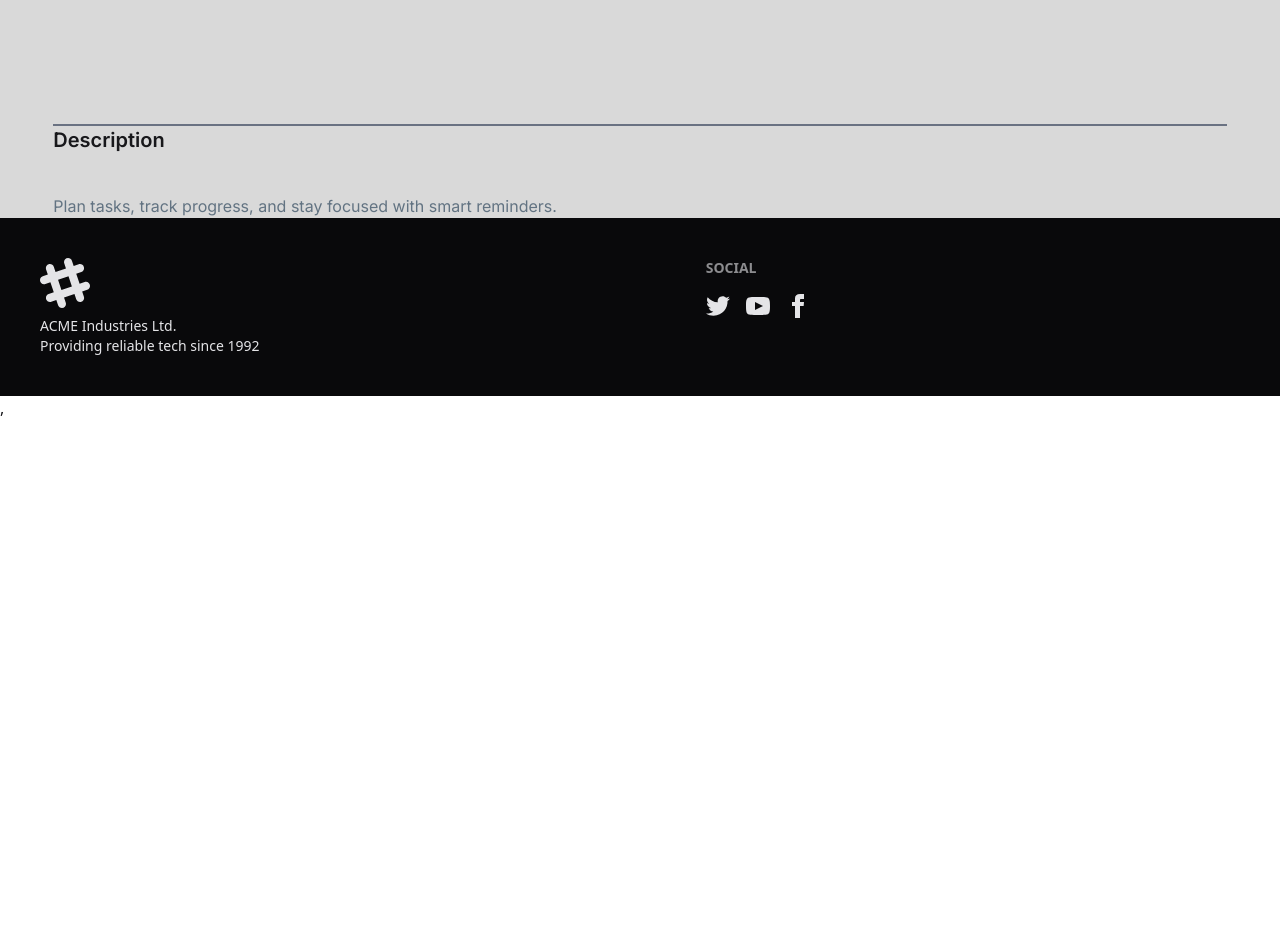
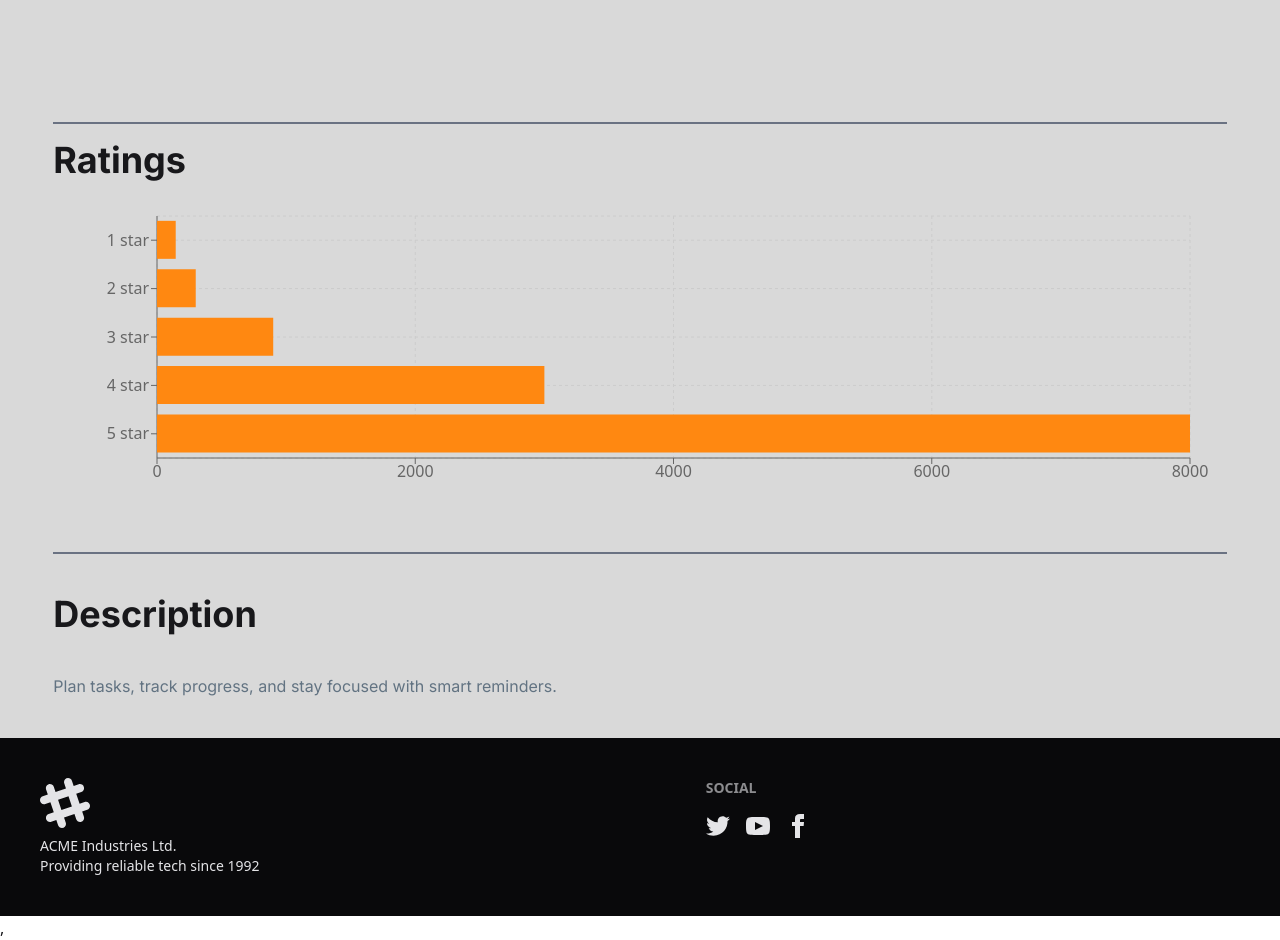
Before and after one commit to mahidur-190100/hero-project, a React (Vite) app: page /AppDetails/1 in a window 1280 px wide. Shown: the part 740-1680 px from the top of the page. Before the commit the page ends 1160 px from the top, so only its background shows below. Built offline with nearby package versions, Linux system fonts and the light colour scheme.

Commit message:
barchart done

```diff
--- a/package.json
+++ b/package.json
@@ -16,6 +16,7 @@
     "react-icons": "^5.5.0",
     "react-router": "^7.9.3",
     "react-router-dom": "^7.9.3",
+    "recharts": "^3.2.1",
     "tailwindcss": "^4.1.14"
   },
   "devDependencies": {
--- a/src/Pages/Apps/AppCard.jsx
+++ b/src/Pages/Apps/AppCard.jsx
@@ -3,7 +3,7 @@ import { Link } from "react-router";
 import { PiDownloadSimpleThin } from "react-icons/pi";
 import { IoIosStar } from "react-icons/io";
 const AppCard = ({ app }) => {
-  const { image, downloads, ratingAvg, title, companyName, id } = app;
+  const { image, downloads, ratingAvg, title, id } = app;
   return (
     <div>
       <Link to={`/AppDetails/${id}`}>
@@ -13,7 +13,7 @@ const AppCard = ({ app }) => {
           </figure>
           <div className="card-body items-center text-center">
             <h2 className="card-title">
-              {title} : {companyName}
+              {title}
             </h2>
             <div className="flex items-center justify-between w-full mt-2">
               <span className="inline-flex w-fit items-center rounded-xl bg-[#F1F5E8] px-2 py-0.5 text-lg  text-[#00D390] inter-font">
--- a/src/Pages/Apps/AppDetails.jsx
+++ b/src/Pages/Apps/AppDetails.jsx
@@ -4,6 +4,17 @@ import downloadImg from "../../assets/icon-downloads.png";
 import ratingsImg from "../../assets/icon-ratings.png";
 import reviewImg from "../../assets/icon-review.png";
 import { addToStoreApp } from "../../Utility/addToDB";
+import {
+  Bar,
+  BarChart,
+  CartesianGrid,
+  Legend,
+  Rectangle,
+  ResponsiveContainer,
+  Tooltip,
+  XAxis,
+  YAxis,
+} from "recharts";
 
 const AppDetails = () => {
   const { Id } = useParams();
@@ -30,6 +41,7 @@ const AppDetails = () => {
     reviews,
     size,
     description,
+    ratings,
   } = AppCard;
 
   const handleInstall = (Id) => {
@@ -41,9 +53,9 @@ const AppDetails = () => {
     addToStoreApp(Id);
   };
   return (
-    <div className="bg-[#D9D9D9]">
+    <div className="bg-[#D9D9D9] pb-10">
       <div className=" mx-auto w-11/12">
-        <div className="hero min-h-screen items-center justify-items-start">
+        <div className="hero min-h-screen items-center justify-items-start border-b-2 border-gray-500">
           <div className="hero-content w-full flex-col lg:flex-row gap-6 lg:gap-10">
             <img
               src={image}
@@ -91,10 +103,32 @@ const AppDetails = () => {
             </div>
           </div>
         </div>
-
+        {/* barchart */}
+        <div className="space-y-3 mt-4">
+          <h3 className="inter-font text-4xl font-bold"> Ratings</h3>
+          <div className="p-4 h-80">
+            <ResponsiveContainer width="100%" height="100%">
+              <BarChart
+                data={ratings} // <-- use the ratings array
+                layout="vertical" // <-- vertical layout puts names on Y axis
+                margin={{ top: 8, right: 20, left: 8, bottom: 8 }}
+              >
+                <CartesianGrid strokeDasharray="3 3" />
+                <XAxis type="number" />
+                <YAxis dataKey="name" type="category" width={80} />
+                <Tooltip />
+                <Bar
+                  dataKey="count" // <-- bar value is count
+                  fill="#FF8811"
+                  activeBar={<Rectangle stroke="orange" />}
+                />
+              </BarChart>
+            </ResponsiveContainer>
+          </div>
+        </div>
         {/* description */}
-        <div className="border-t-2  border-gray-500">
-          <h1 className="inter-font text-xl font-semibold">Description </h1>
+        <div className="border-t-2  border-gray-500 mt-10">
+          <h1 className="inter-font text-4xl font-bold mt-10">Description </h1>
           <p className="inter-font mt-10  text-[#627382]">{description}</p>
         </div>
       </div>
@@ -103,3 +137,11 @@ const AppDetails = () => {
 };
 
 export default AppDetails;
+
+// "ratings": [
+//       { "name": "1 star", "count": 70 },
+//       { "name": "2 star", "count": 120 },
+//       { "name": "3 star", "count": 500 },
+//       { "name": "4 star", "count": 1300 },
+//       { "name": "5 star", "count": 1950 }
+//     ]
--- a/src/Pages/Apps/Apps.jsx
+++ b/src/Pages/Apps/Apps.jsx
@@ -15,7 +15,7 @@ const Apps = () => {
   console.log(searchedApp);
 
   return (
-    <div className="bg-[#D9D9D9]">
+    <div className="bg-[#D9D9D9] pb-6">
       <div className="w-11/12 mx-auto">
         <div className="text-center py-8 inter-font ">
           <h1 className="text-4xl font-bold mt-10 mb-6 md:mb-7">
@@ -26,7 +26,7 @@ const Apps = () => {
           </p>
         </div>
         <div className="flex justify-between items-center py-5">
-          <h1 className="font-bold">
+          <h1 className="font-bold inter-font text-xl">
             <span>{searchedApp.length}</span> Apps Found
           </h1>
           <label className="input">
```
Also changed, not shown: 1 other file (tests, documents, lock files or other folders).
